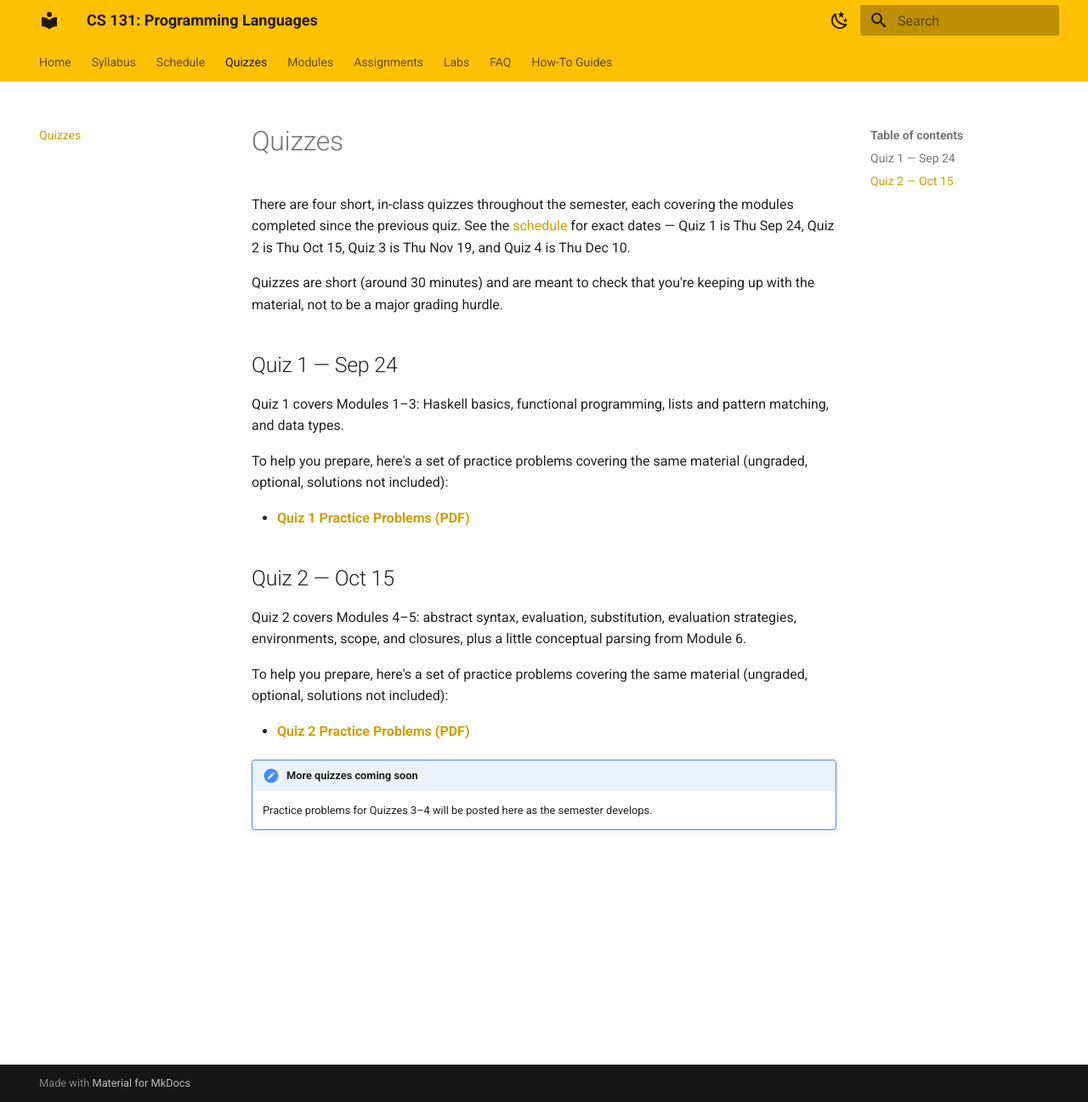
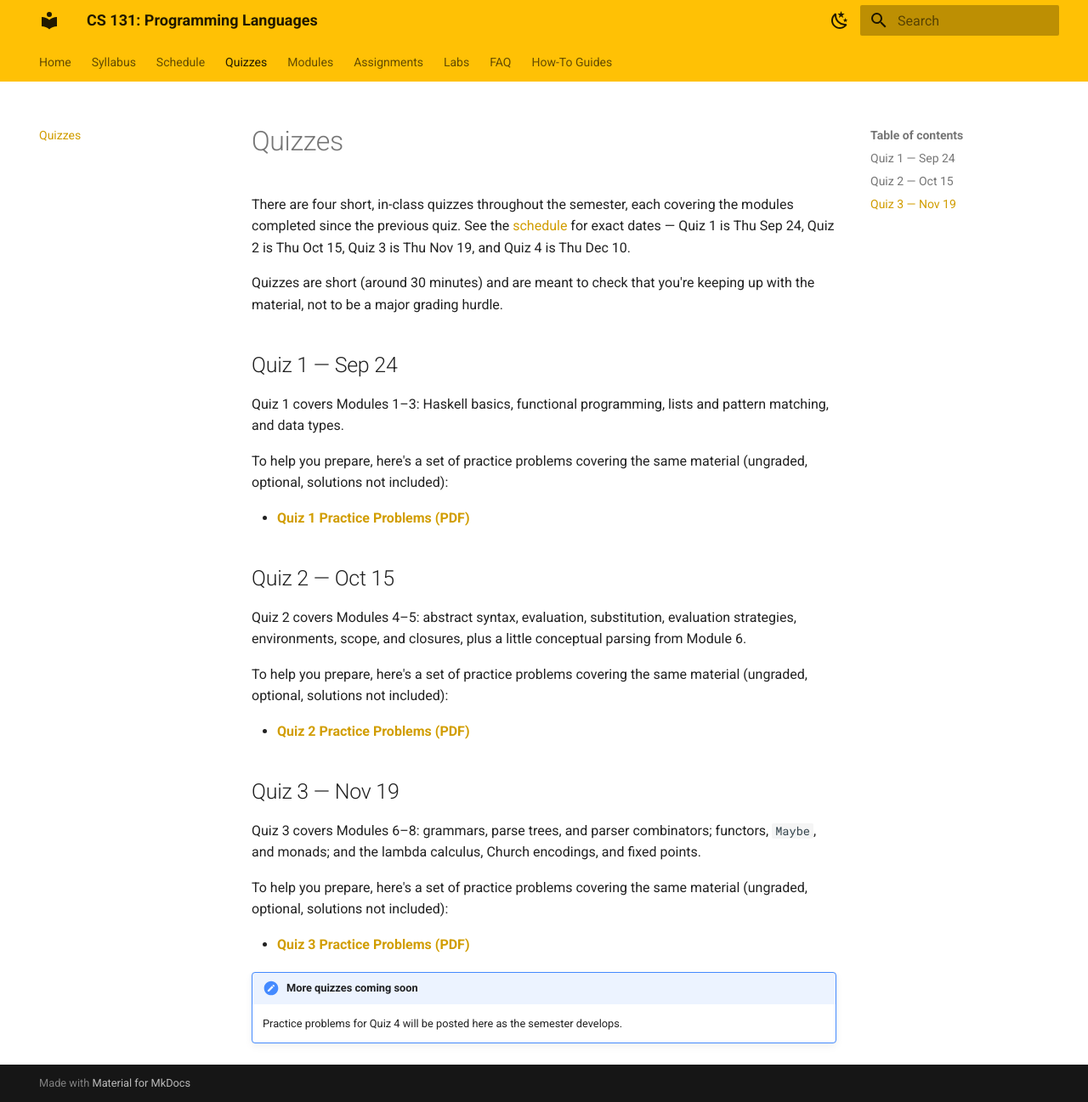
Before and after one commit to lbang-hmc/cs-131-website, an MkDocs documentation site: the page built from content/quizzes/index.md, in a window 1280 px wide and 1297 px high. Shown: the whole window at 85% size. Built offline with MkDocs 1.6.1 and Material for MkDocs 9.7.7, drawn with Linux system fonts in a browser that asks for light colours.

Commit message:
Add Quiz 3 practice problems to Quizzes page
Posts the Quiz 3 practice-problem PDF (Modules 6-8: parsing, functors
and monads, lambda calculus), adds a Quiz 3 section to the Quizzes page,
and links the schedule's Quiz 3 row to it.

Co-Authored-By: Claude Opus 5.5 <noreply@anthropic.com>

```diff
--- a/content/quizzes/index.md
+++ b/content/quizzes/index.md
@@ -20,5 +20,13 @@ To help you prepare, here's a set of practice problems covering the same materia
 
 - [**Quiz 2 Practice Problems (PDF)**](files/cs131_quiz2_practice.pdf)
 
+## Quiz 3 — Nov 19
+
+Quiz 3 covers Modules 6–8: grammars, parse trees, and parser combinators; functors, `Maybe`, and monads; and the lambda calculus, Church encodings, and fixed points.
+
+To help you prepare, here's a set of practice problems covering the same material (ungraded, optional, solutions not included):
+
+- [**Quiz 3 Practice Problems (PDF)**](files/cs131_quiz3_practice.pdf)
+
 !!! note "More quizzes coming soon"
-    Practice problems for Quizzes 3–4 will be posted here as the semester develops.
+    Practice problems for Quiz 4 will be posted here as the semester develops.
```
Also changed, not shown: content/schedule.md (+1 -1 lines), 1 other file.
